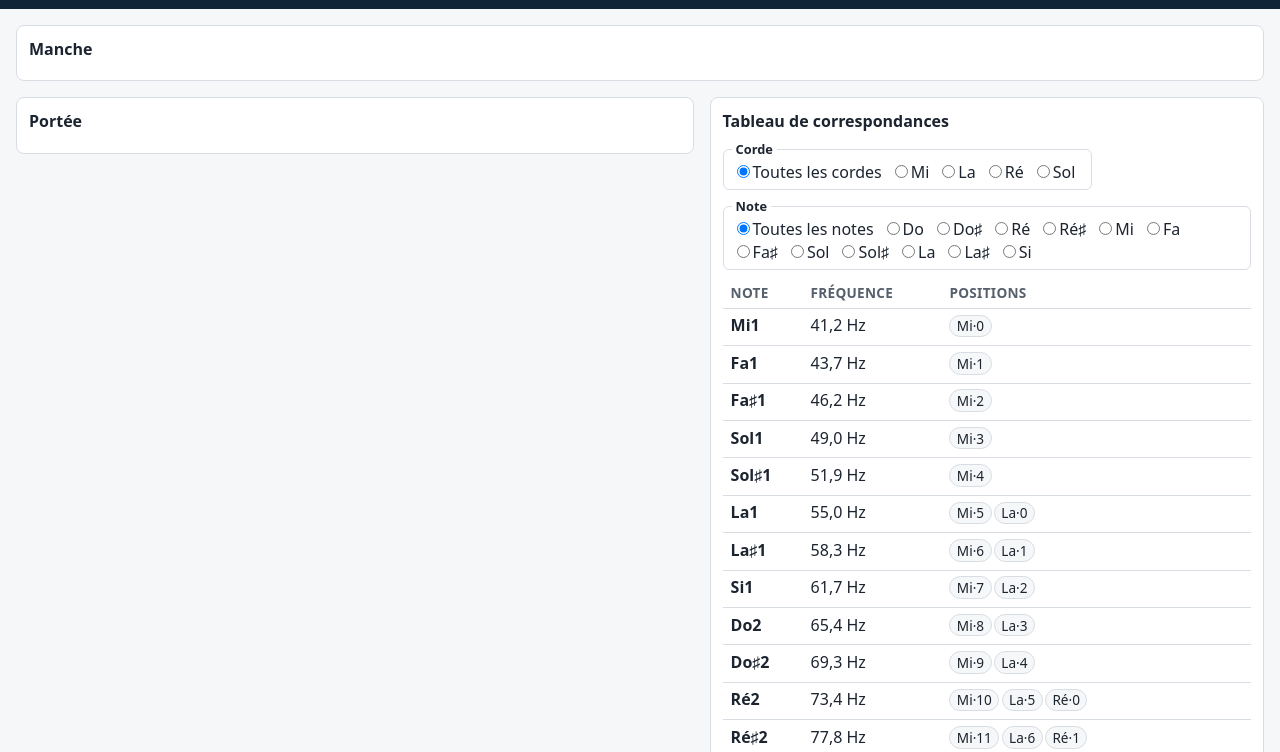
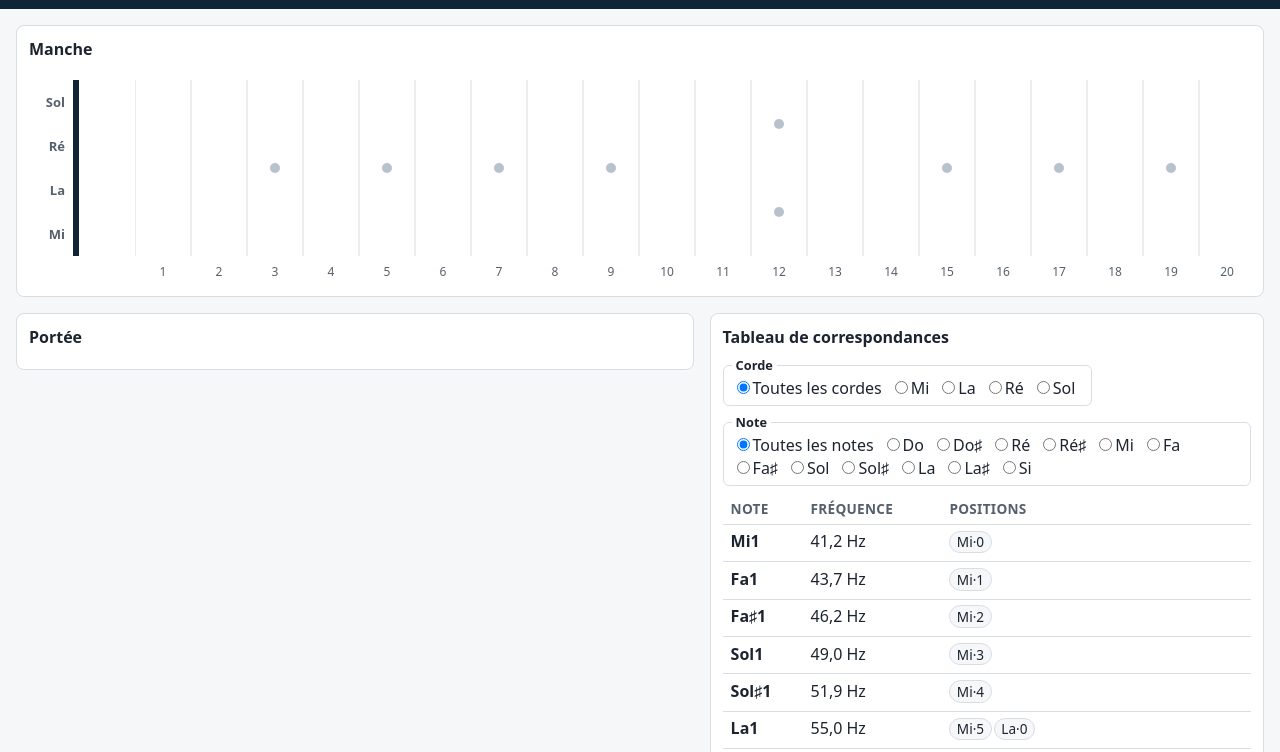
Before and after one commit to lemairebdev/learn_bass_app, a website with bundled scripts: page index.html in a window 1280 px wide. Shown: the part 41-793 px from the top of the page. Built offline with nearby package versions, Linux system fonts and the light colour scheme.

Commit message:
Ticket 10 : vue manche SVG, surbrillance primaire/secondaire, tête épinglée

```diff
--- a/js/app.js
+++ b/js/app.js
@@ -1,10 +1,14 @@
 // Point d'entrée de l'application (module ES chargé par index.html).
 // Bootstrap : le modèle musical (js/model.js) est la source de vérité ; chaque
-// vue en dérive. À ce stade, la vue « tableau de correspondances » est montée.
-// Les tickets suivants enregistrent ici la sélection, le manche, la portée,
-// l'audio et le service worker.
+// vue en dérive. À ce stade, les vues « manche » et « tableau de
+// correspondances » sont montées. Les tickets suivants enregistrent ici la
+// sélection, la portée, l'audio et le service worker.
 import { allPitches } from './model.js';
 import { renderTable } from './table.js';
+import { renderFretboard } from './fretboard.js';
 
 const table = document.getElementById('table');
 if (table) renderTable(table, allPitches());
+
+const fretboard = document.getElementById('fretboard');
+if (fretboard) renderFretboard(fretboard);
--- /dev/null
+++ b/js/fretboard.js
@@ -0,0 +1,345 @@
+// Vue « manche » (décision 6 de la spécification).
+//
+// SVG horizontal à colonnes de largeur uniforme (pas d'espacement réaliste) :
+// la colonne 0 est la colonne des cordes à vide, à la tête, puis les cases 1 à
+// 20. La corde Mi est en bas, la corde Sol en haut. Repères aux cases 3, 5, 7,
+// 9, 12 (double), 15, 17, 19 ; numéros de case sous le manche ; noms de cordes
+// à la tête. Les cases sont vides par défaut : la surbrillance primaire affiche
+// le nom de la note, la secondaire l'affiche en style affaibli.
+//
+// Le manche ne fait aucun calcul musical : tout vient de js/model.js. Sur écran
+// étroit, la colonne à vide reste épinglée pendant que les cases défilent.
+//
+// Contrat DOM des cases (décision 11) : `data-string`, `data-fret`,
+// `data-string-index`, `data-midi`, `role="button"`, `tabindex="0"` et
+// `aria-label` = « Corde <nom>, case <numéro> ». Les surbrillances se marquent
+// par `data-highlight` = `primary` ou `secondary` (aucun attribut au repos).
+import { STRINGS, FRET_MIN, FRET_MAX, positionMidi, midiToName, pitchForMidi } from './model.js';
+
+// Espace de noms SVG, lu depuis un fragment analysé par le parseur HTML plutôt
+// qu'écrit en clair : la garde de la coquille interdit toute URL http(s) dans
+// les fichiers livrés (décision 1), et une URI d'espace de noms n'est pas une
+// ressource externe.
+const SVG_NS = (() => {
+  const fragment = document.createElement('template');
+  fragment.innerHTML = '<svg></svg>';
+  return fragment.content.firstElementChild.namespaceURI;
+})();
+
+/** Cible tactile : colonne et rangée d'au moins 44 px (décision 6). */
+const COLUMN_WIDTH = 56;
+const ROW_HEIGHT = 44;
+
+/** Marge gauche (noms de cordes), épaisseur de la tête, marges haute/basse. */
+const NAME_WIDTH = 44;
+const NUT_WIDTH = 6;
+const TOP_PAD = 12;
+const BOTTOM_PAD = 28;
+const RIGHT_PAD = 12;
+
+const BOARD_HEIGHT = STRINGS.length * ROW_HEIGHT;
+const SVG_HEIGHT = TOP_PAD + BOARD_HEIGHT + BOTTOM_PAD;
+
+/** Largeur de la partie épinglée : noms + tête + colonne à vide. */
+const PINNED_WIDTH = NAME_WIDTH + NUT_WIDTH + COLUMN_WIDTH;
+
+/** Cases 1 à 20 : la partie qui défile. */
+const FRETS_WIDTH = FRET_MAX * COLUMN_WIDTH + RIGHT_PAD;
+
+/** Repères simples usuels, puis le repère double de la case 12. */
+const SINGLE_MARKERS = [3, 5, 7, 9, 15, 17, 19];
+const DOUBLE_MARKER = 12;
+
+/** Crée un élément SVG avec ses attributs. */
+function svgEl(tag, attributes = {}) {
+  const element = document.createElementNS(SVG_NS, tag);
+  for (const [name, value] of Object.entries(attributes)) {
+    element.setAttribute(name, String(value));
+  }
+  return element;
+}
+
+/** Crée un élément SVG textuel. */
+function svgText(attributes, text) {
+  const element = svgEl('text', attributes);
+  element.textContent = text;
+  return element;
+}
+
+/** Rangée visuelle d'une corde : Mi (index 0) en bas, Sol en haut. */
+function rowForString(stringIndex) {
+  return STRINGS.length - 1 - stringIndex;
+}
+
+/** Ordonnée du haut d'une rangée. */
+function rowTop(row) {
+  return TOP_PAD + row * ROW_HEIGHT;
+}
+
+/**
+ * Une case : cible de pointeur entière, vide par défaut. Le nom de la note
+ * n'apparaît qu'à la surbrillance (le texte est renseigné par l'API).
+ */
+function buildCell(stringIndex, fret, x, y) {
+  const stringName = STRINGS[stringIndex].name;
+  const cell = svgEl('g', {
+    class: 'fret-cell',
+    'data-string': stringName,
+    'data-fret': fret,
+    'data-string-index': stringIndex,
+    'data-midi': positionMidi(stringIndex, fret),
+    role: 'button',
+    tabindex: '0',
+    'aria-label': `Corde ${stringName}, case ${fret}`,
+  });
+
+  cell.append(
+    svgEl('rect', { class: 'cell-bg', x, y, width: COLUMN_WIDTH, height: ROW_HEIGHT }),
+    svgEl('text', {
+      class: 'cell-note',
+      x: x + COLUMN_WIDTH / 2,
+      y: y + ROW_HEIGHT / 2,
+      'text-anchor': 'middle',
+      'dominant-baseline': 'central',
+    }),
+  );
+
+  return cell;
+}
+
+/** La partie épinglée : noms de cordes, tête, et la colonne des cordes à vide. */
+function buildPinned() {
+  const pinned = svgEl('svg', {
+    class: 'fretboard-pinned',
+    width: PINNED_WIDTH,
+    height: SVG_HEIGHT,
+    viewBox: `0 0 ${PINNED_WIDTH} ${SVG_HEIGHT}`,
+    role: 'group',
+    'aria-label': 'Cordes à vide',
+  });
+
+  // Fond opaque : les cases qui défilent passent dessous quand la tête colle.
+  pinned.append(
+    svgEl('rect', {
+      class: 'fretboard-pinned-bg',
+      x: 0,
+      y: 0,
+      width: PINNED_WIDTH,
+      height: SVG_HEIGHT,
+    }),
+  );
+
+  const cells = [];
+  for (let stringIndex = 0; stringIndex < STRINGS.length; stringIndex += 1) {
+    const row = rowForString(stringIndex);
+    const y = rowTop(row);
+
+    pinned.append(
+      svgText(
+        {
+          class: 'string-name',
+          'data-string': STRINGS[stringIndex].name,
+          x: NAME_WIDTH - 8,
+          y: y + ROW_HEIGHT / 2,
+          'text-anchor': 'end',
+          'dominant-baseline': 'central',
+        },
+        STRINGS[stringIndex].name,
+      ),
+    );
+
+    cells.push(buildCell(stringIndex, FRET_MIN, NAME_WIDTH + NUT_WIDTH, y));
+  }
+
+  pinned.append(
+    svgEl('rect', {
+      class: 'fret-nut',
+      x: NAME_WIDTH,
+      y: TOP_PAD,
+      width: NUT_WIDTH,
+      height: BOARD_HEIGHT,
+    }),
+  );
+
+  pinned.append(...cells);
+  return { element: pinned, cells };
+}
+
+/** La partie qui défile : cases 1 à 20, fils, repères et numéros de case. */
+function buildFrets() {
+  const frets = svgEl('svg', {
+    class: 'fretboard-frets',
+    width: FRETS_WIDTH,
+    height: SVG_HEIGHT,
+    viewBox: `0 0 ${FRETS_WIDTH} ${SVG_HEIGHT}`,
+    role: 'group',
+    'aria-label': 'Cases 1 à 20',
+  });
+
+  // Fils de case (bordures de colonnes).
+  for (let index = 0; index <= FRET_MAX; index += 1) {
+    frets.append(
+      svgEl('line', {
+        class: 'fret-wire',
+        x1: index * COLUMN_WIDTH,
+        y1: TOP_PAD,
+        x2: index * COLUMN_WIDTH,
+        y2: TOP_PAD + BOARD_HEIGHT,
+      }),
+    );
+  }
+
+  // Repères : un point au centre, sauf la case 12 qui en porte deux.
+  const centerX = (fret) => (fret - 1) * COLUMN_WIDTH + COLUMN_WIDTH / 2;
+  for (const fret of SINGLE_MARKERS) {
+    frets.append(
+      svgEl('circle', {
+        class: 'fret-marker',
+        'data-marker-fret': fret,
+        cx: centerX(fret),
+        cy: TOP_PAD + BOARD_HEIGHT / 2,
+        r: 5,
+      }),
+    );
+  }
+  for (const row of [1, 3]) {
+    frets.append(
+      svgEl('circle', {
+        class: 'fret-marker',
+        'data-marker-fret': DOUBLE_MARKER,
+        cx: centerX(DOUBLE_MARKER),
+        cy: TOP_PAD + row * ROW_HEIGHT,
+        r: 5,
+      }),
+    );
+  }
+
+  // Numéros de case sous le manche.
+  for (let fret = FRET_MIN + 1; fret <= FRET_MAX; fret += 1) {
+    frets.append(
+      svgText(
+        {
+          class: 'fret-number',
+          'data-fret': fret,
+          x: centerX(fret),
+          y: TOP_PAD + BOARD_HEIGHT + 20,
+          'text-anchor': 'middle',
+        },
+        String(fret),
+      ),
+    );
+  }
+
+  // Cases 1 à 20, de gauche à droite puis corde par corde.
+  const cells = [];
+  for (let fret = FRET_MIN + 1; fret <= FRET_MAX; fret += 1) {
+    for (let stringIndex = 0; stringIndex < STRINGS.length; stringIndex += 1) {
+      cells.push(
+        buildCell(stringIndex, fret, (fret - 1) * COLUMN_WIDTH, rowTop(rowForString(stringIndex))),
+      );
+    }
+  }
+  frets.append(...cells);
+
+  return { element: frets, cells };
+}
+
+/** Renseigne le texte d'une case (nom de la note ou rien). */
+function setCellNote(cell, text) {
+  const note = cell.querySelector('.cell-note');
+  if (note) note.textContent = text;
+}
+
+/**
+ * Applique les deux niveaux de surbrillance pour une note sonore sélectionnée :
+ * primaire sur toutes les positions exactes, secondaire sur les autres octaves
+ * de la même classe de hauteur. `null` (ou une note hors instrument) efface.
+ */
+function applyHighlight(cells, scroller, selectedMidi) {
+  const pitch = typeof selectedMidi === 'number' ? pitchForMidi(selectedMidi) : null;
+
+  for (const cell of cells) {
+    const midi = Number(cell.dataset.midi);
+    if (pitch && midi === pitch.midi) {
+      cell.dataset.highlight = 'primary';
+      setCellNote(cell, midiToName(midi));
+    } else if (pitch && pitchForMidi(midi)?.pitchClass === pitch.pitchClass) {
+      cell.dataset.highlight = 'secondary';
+      setCellNote(cell, midiToName(midi));
+    } else {
+      delete cell.dataset.highlight;
+      setCellNote(cell, '');
+    }
+  }
+
+  if (pitch) {
+    const primary = cells.find((cell) => cell.dataset.highlight === 'primary');
+    if (primary) scrollCellIntoView(scroller, primary);
+  }
+}
+
+/** Amène une case dans la zone visible, en respectant la colonne épinglée. */
+function scrollCellIntoView(scroller, cell) {
+  if (scroller.scrollWidth <= scroller.clientWidth) return;
+
+  const cellRect = cell.getBoundingClientRect();
+  const scrollerRect = scroller.getBoundingClientRect();
+  const pinned = scroller.querySelector('.fretboard-pinned');
+  const visibleLeft = scrollerRect.left + (pinned ? pinned.getBoundingClientRect().width : 0);
+  const visibleRight = scrollerRect.right;
+
+  if (cellRect.left < visibleLeft) {
+    scroller.scrollLeft -= visibleLeft - cellRect.left;
+  } else if (cellRect.right > visibleRight) {
+    scroller.scrollLeft += cellRect.right - visibleRight;
+  }
+}
+
+/** Câble les interactions de pointeur : la case entière est la cible. */
+function wirePointerEvents(cells, onSelect) {
+  for (const cell of cells) {
+    const select = () => onSelect(Number(cell.dataset.midi));
+    cell.addEventListener('click', select);
+    cell.addEventListener('keydown', (event) => {
+      if (event.key === 'Enter' || event.key === ' ') {
+        event.preventDefault();
+        select();
+      }
+    });
+  }
+}
+
+/**
+ * Rend le manche dans `mount`.
+ *
+ * Retourne l'API de surbrillance pilotée par la sélection (ticket 12) :
+ * - `highlight(soundingMidi)` : surbrillance primaire sur toutes les positions
+ *   de la note exacte, secondaire sur les autres octaves de sa classe ;
+ * - `clear()` : efface toute surbrillance.
+ *
+ * `options.onSelect(soundingMidi)` est appelé à chaque clic (ou Entrée/Espace)
+ * sur une case — le câblage de la sélection appartient au ticket 12.
+ */
+export function renderFretboard(mount, { onSelect } = {}) {
+  mount.textContent = '';
+
+  const pinned = buildPinned();
+  const frets = buildFrets();
+  const cells = [...pinned.cells, ...frets.cells];
+
+  const scroller = document.createElement('div');
+  scroller.className = 'fretboard-scroll';
+  scroller.append(pinned.element, frets.element);
+  mount.append(scroller);
+
+  if (typeof onSelect === 'function') wirePointerEvents(cells, onSelect);
+
+  return {
+    highlight(soundingMidi) {
+      applyHighlight(cells, scroller, soundingMidi);
+    },
+    clear() {
+      applyHighlight(cells, scroller, null);
+    },
+  };
+}
--- a/styles.css
+++ b/styles.css
@@ -156,6 +156,103 @@ section h2 {
   white-space: nowrap;
 }
 
+/* Manche (ticket 10, décision 6). Le manche défile horizontalement sur écran
+   étroit ; la colonne à vide (tête) reste épinglée au bord gauche. */
+.fretboard-scroll {
+  display: flex;
+  align-items: flex-start;
+  width: 100%;
+  overflow-x: auto;
+  overflow-y: hidden;
+  -webkit-overflow-scrolling: touch;
+}
+
+.fretboard-pinned {
+  position: sticky;
+  left: 0;
+  z-index: 1;
+  flex: none;
+}
+
+.fretboard-frets {
+  flex: none;
+}
+
+.fretboard-pinned-bg,
+.fretboard-board {
+  fill: var(--color-surface);
+}
+
+.fret-nut {
+  fill: var(--color-header);
+}
+
+.fret-wire {
+  stroke: var(--color-border);
+  stroke-width: 1;
+}
+
+.fret-marker {
+  fill: #b8c2cf;
+}
+
+.fret-number {
+  fill: #56606d;
+  font-size: 12px;
+}
+
+.string-name {
+  fill: #56606d;
+  font-size: 13px;
+  font-weight: 600;
+}
+
+/* La case entière est la cible de pointeur ; le nom de la note n'apparaît
+   qu'à la surbrillance. */
+.fret-cell {
+  cursor: pointer;
+}
+
+.fret-cell .cell-bg {
+  fill: transparent;
+}
+
+.fret-cell .cell-note {
+  fill: transparent;
+  font-size: 13px;
+  font-weight: 600;
+  pointer-events: none;
+}
+
+.fret-cell:hover .cell-bg {
+  fill: var(--color-bg);
+}
+
+.fret-cell:focus-visible {
+  outline: 2px solid var(--color-header);
+  outline-offset: -2px;
+}
+
+/* Niveau primaire : la note exacte, en plein style. */
+.fret-cell[data-highlight="primary"] .cell-bg {
+  fill: var(--color-header);
+}
+
+.fret-cell[data-highlight="primary"] .cell-note {
+  fill: #ffffff;
+}
+
+/* Niveau secondaire : même nom, autre octave — nettement plus discret. */
+.fret-cell[data-highlight="secondary"] .cell-bg {
+  fill: #d6e4f0;
+}
+
+.fret-cell[data-highlight="secondary"] .cell-note {
+  fill: #3f5872;
+  font-weight: 500;
+  opacity: 0.7;
+}
+
 /* Grand écran (décision 10) : le manche garde toute la largeur au-dessus,
    portée et tableau se partagent la ligne suivante. */
 @media (min-width: 60em) {
```
